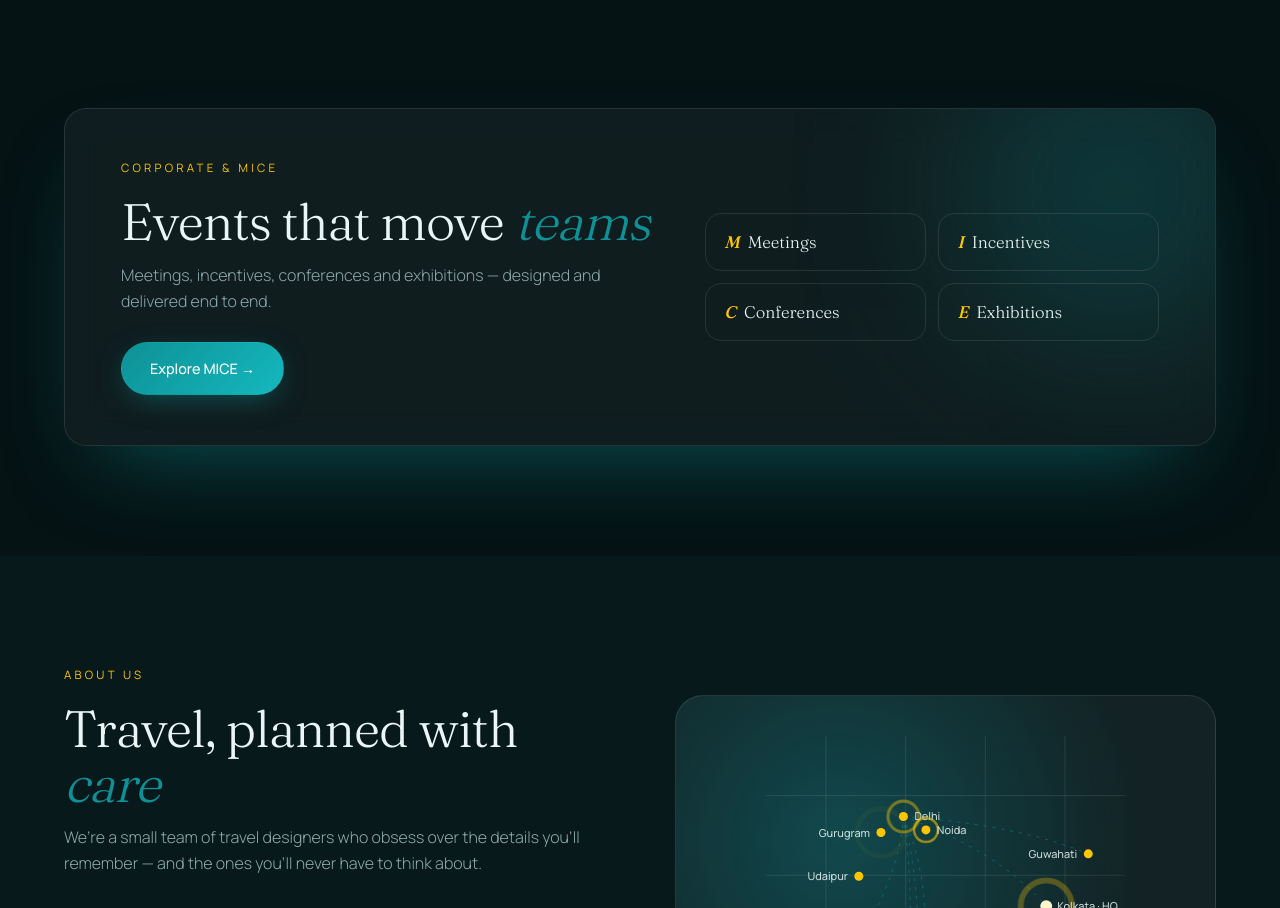
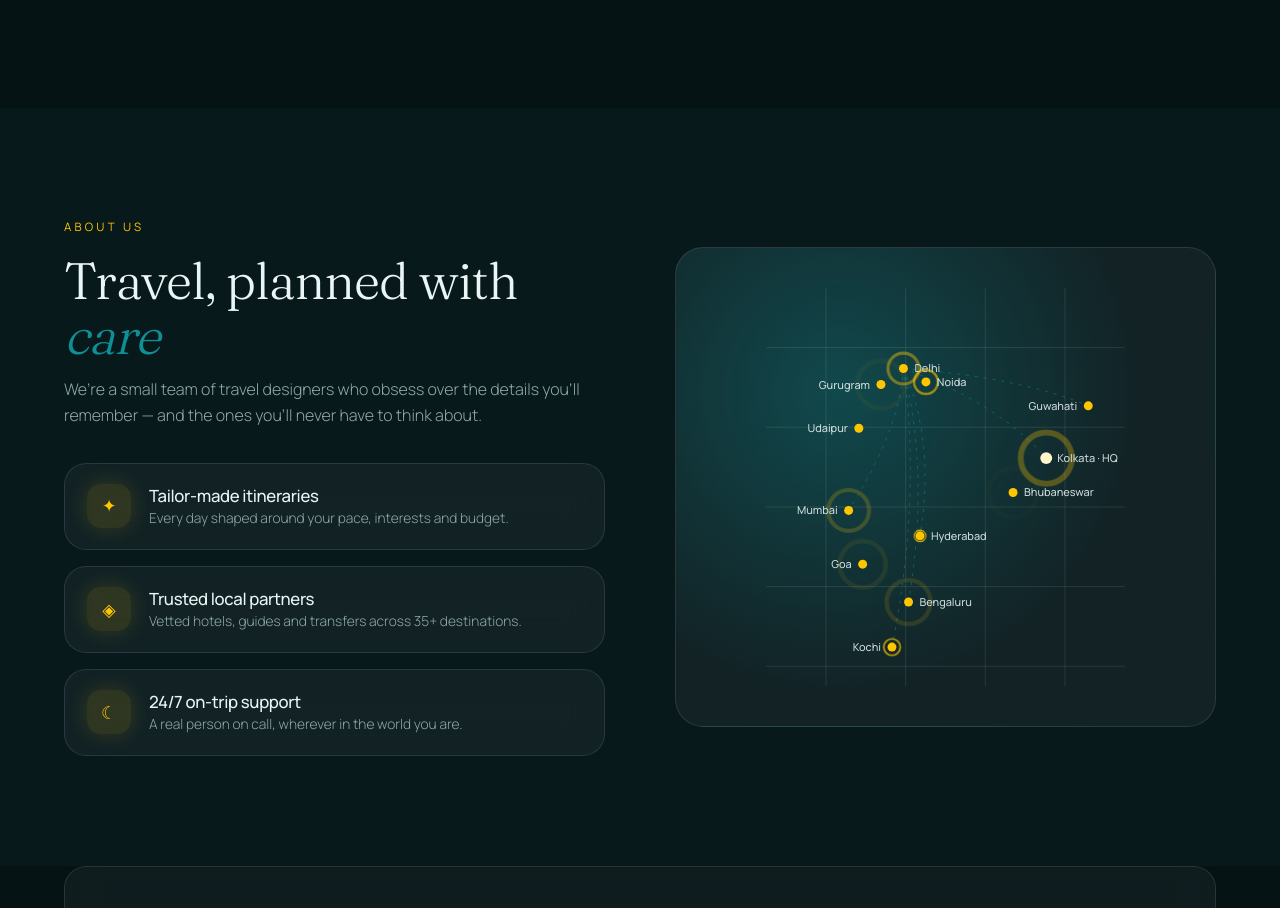
Before and after one commit to DEBOJEETDAS36/t2, a Next.js app: page / in a window 1280 px wide. Shown: the part 5294-6202 px from the top of the page. Built offline with nearby package versions, Linux system fonts and the light colour scheme.

Commit message:
MICE portion removed frm Home page

```diff
--- a/components/HomeContent.tsx
+++ b/components/HomeContent.tsx
@@ -73,7 +73,6 @@ export default function HomeContent() {
 <div className="d reveal wide" style={{'--d':'.1s','--a':'#2f7a5e','--b':'#0b3a2e'} as React.CSSProperties}><Pic name="destinations/Sundarban" alt="Sundarban" /><span><small>Wildlife</small>Sundarban</span></div>
 </div></div></section>
 
-<section style={{'paddingTop':'0'} as React.CSSProperties}><div className="wrap"><div className="teaser glass reveal"><div style={{'position':'relative'} as React.CSSProperties}><span className="eyebrow">Corporate &amp; MICE</span><h2>Events that move <em>teams</em></h2><p className="sub">Meetings, incentives, conferences and exhibitions — designed and delivered end to end.</p><div style={{'marginTop':'28px'} as React.CSSProperties}><Link href="/mice" className="btn pri">Explore MICE →</Link></div></div><div className="tz"><div><b>M</b>Meetings</div><div><b>I</b>Incentives</div><div><b>C</b>Conferences</div><div><b>E</b>Exhibitions</div></div></div></div></section>
 <section className="about" id="about"><div className="wrap ab">
 <div className="reveal"><span className="eyebrow">About us</span><h2>Travel, planned with <em>care</em></h2>
 <p className="sub">We’re a small team of travel designers who obsess over the details you’ll remember — and the ones you’ll never have to think about.</p>
```
Also changed, not shown: 1 other file (tests, documents, lock files or other folders).
